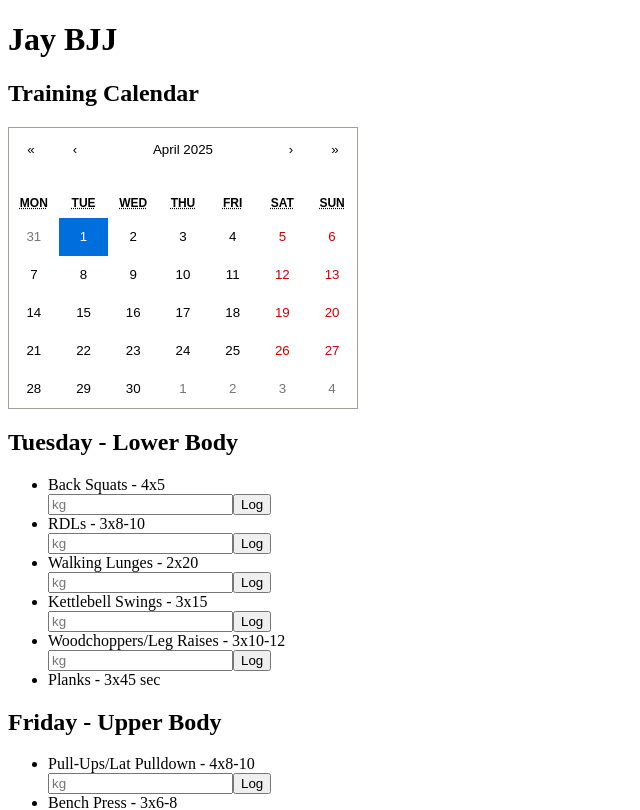
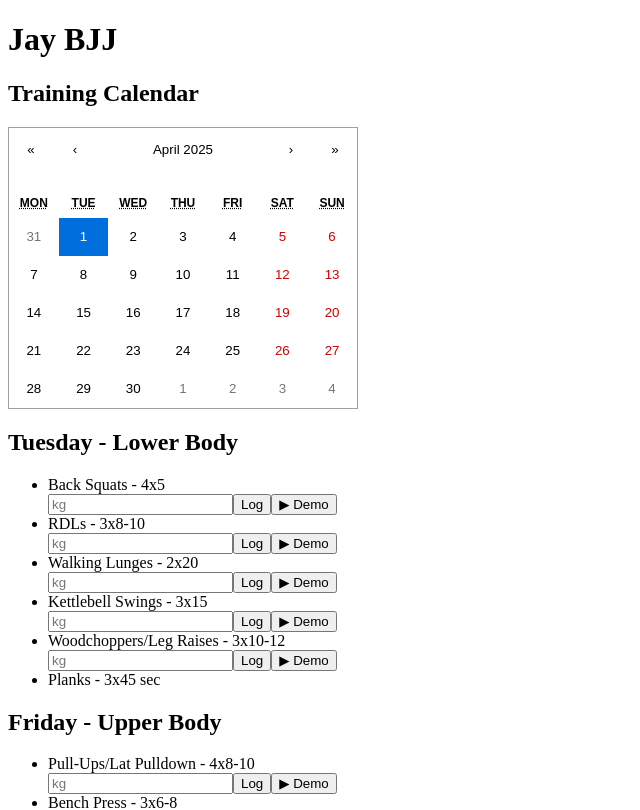
Before and after one commit to jayreiddevops/bjj-gym-tracker, a Next.js app: page / in a window 1280 px wide. Shown: the top 810 px of the page, without its empty margins (0-640 px from the left). Built offline with nearby package versions, Linux system fonts and the light colour scheme.

Commit message:
Update BJJGymTracker.js

```diff
--- a/components/BJJGymTracker.js
+++ b/components/BJJGymTracker.js
@@ -1,3 +1,4 @@
+// Jay BJJ Tracker with PureGym Video Demos + Workout Logging
 import { useState } from "react";
 import { Line } from "react-chartjs-2";
 import Calendar from "react-calendar";
@@ -15,12 +16,26 @@ import {
 
 ChartJS.register(CategoryScale, LinearScale, PointElement, LineElement, Title, Tooltip, Legend);
 
+const exerciseDemos = {
+  "Back Squats": "https://www.youtube.com/embed/ultWZbUMPL8",
+  "RDLs": "https://www.youtube.com/embed/1uDiW5--rAE",
+  "Walking Lunges": "https://www.youtube.com/embed/wrwwXE_x-pQ",
+  "Kettlebell Swings": "https://www.youtube.com/embed/YSxHifyI9QM",
+  "Core Work": "https://www.youtube.com/embed/ASdvN_XEl_c",
+  "Pull-Ups": "https://www.youtube.com/embed/eGo4IYlbE5g",
+  "Bench Press": "https://www.youtube.com/embed/4Y2ZdHCOXok",
+  "Rows": "https://www.youtube.com/embed/FWJR5Ve8bnQ",
+  "Overhead Press": "https://www.youtube.com/embed/0JfYxMRsUCQ",
+  "Farmer's Carries": "https://www.youtube.com/embed/tAW5z9puX_Q"
+};
+
 export default function BJJGymTracker() {
   const [weightEntries, setWeightEntries] = useState([]);
   const [weightInput, setWeightInput] = useState("");
   const [exerciseLogs, setExerciseLogs] = useState({});
   const [selectedDate, setSelectedDate] = useState(new Date());
   const [trainingLog, setTrainingLog] = useState([]);
+  const [selectedDemo, setSelectedDemo] = useState(null);
 
   const handleAddWeight = () => {
     if (!weightInput) return;
@@ -50,13 +65,13 @@ export default function BJJGymTracker() {
   const renderExerciseLogger = (exercise) => {
     const [input, setInput] = useState("");
     return (
-      <div className="flex items-center space-x-2 mt-2">
+      <div className="flex flex-col sm:flex-row sm:items-center sm:space-x-3 mt-2">
         <input
           type="number"
           placeholder="kg"
           value={input}
           onChange={(e) => setInput(e.target.value)}
-          className="border px-2 py-1 rounded w-24"
+          className="border px-2 py-1 rounded w-24 mb-2 sm:mb-0"
         />
         <button
           onClick={() => {
@@ -67,6 +82,14 @@ export default function BJJGymTracker() {
         >
           Log
         </button>
+        {exerciseDemos[exercise] && (
+          <button
+            onClick={() => setSelectedDemo(exercise)}
+            className="text-sm text-blue-600 underline mt-2 sm:mt-0"
+          >
+            ▶ Demo
+          </button>
+        )}
       </div>
     );
   };
@@ -105,6 +128,28 @@ export default function BJJGymTracker() {
       <div className="max-w-5xl mx-auto">
         <h1 className="text-4xl md:text-5xl font-extrabold mb-8 text-center tracking-tight">Jay BJJ</h1>
 
+        {selectedDemo && (
+          <div className="mb-8 bg-gray-100 p-4 rounded-xl shadow-md">
+            <h2 className="text-xl font-bold mb-2">{selectedDemo} Demo</h2>
+            <div className="aspect-w-16 aspect-h-9">
+              <iframe
+                className="w-full h-64 md:h-96"
+                src={exerciseDemos[selectedDemo]}
+                title={selectedDemo}
+                frameBorder="0"
+                allow="accelerometer; autoplay; clipboard-write; encrypted-media; gyroscope; picture-in-picture"
+                allowFullScreen
+              ></iframe>
+            </div>
+            <button
+              onClick={() => setSelectedDemo(null)}
+              className="mt-4 text-red-500 underline"
+            >
+              Close Demo
+            </button>
+          </div>
+        )}
+
         <div className="mb-12">
           <h2 className="text-2xl font-bold mb-4">Training Calendar</h2>
           <Calendar
@@ -113,7 +158,7 @@ export default function BJJGymTracker() {
               handleTrainingDay(date);
             }}
             value={selectedDate}
-            tileClassName={({ date, view }) =>
+            tileClassName={({ date }) =>
               trainingLog.includes(date.toLocaleDateString()) ? "bg-blue-100 text-blue-800 font-semibold" : null
             }
           />
```
